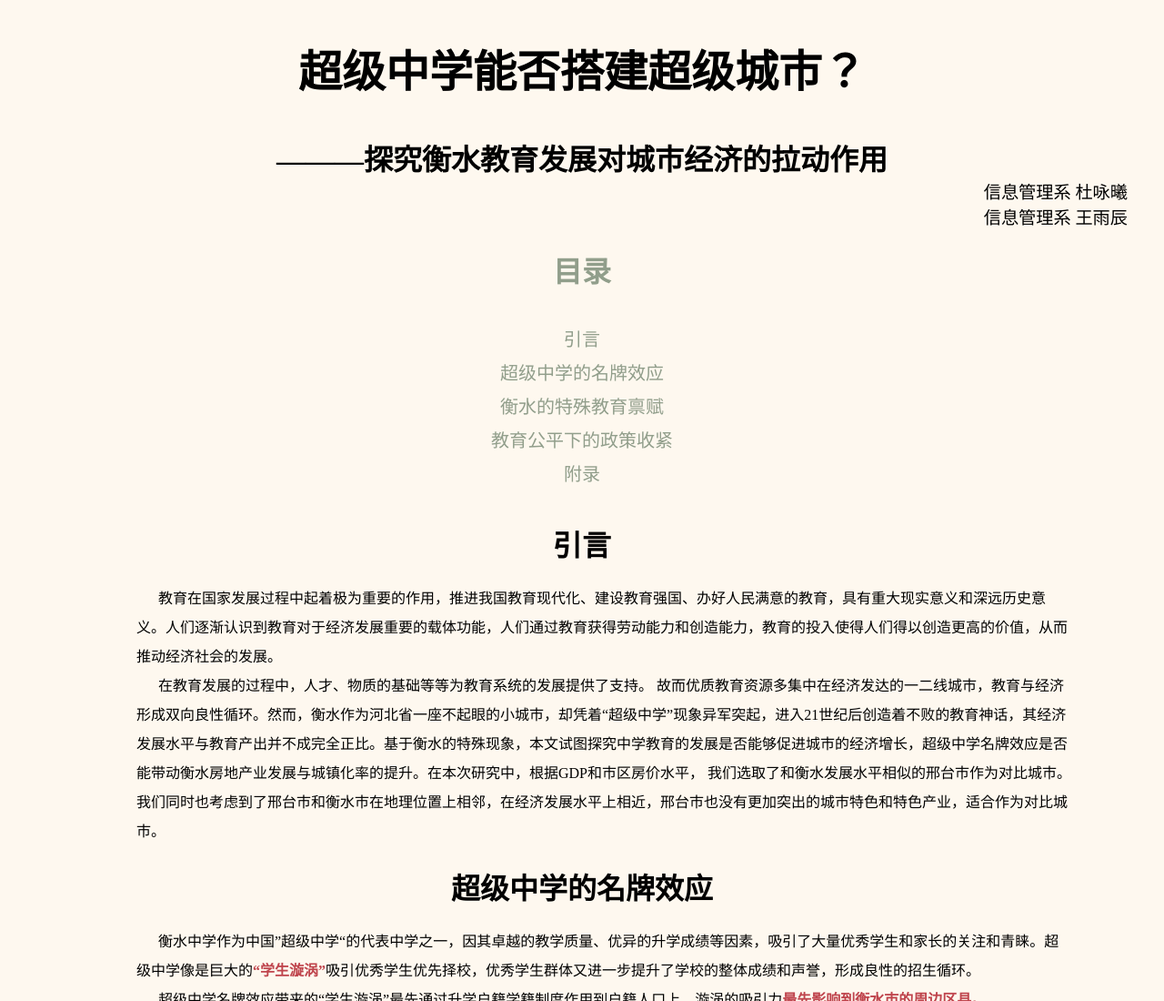
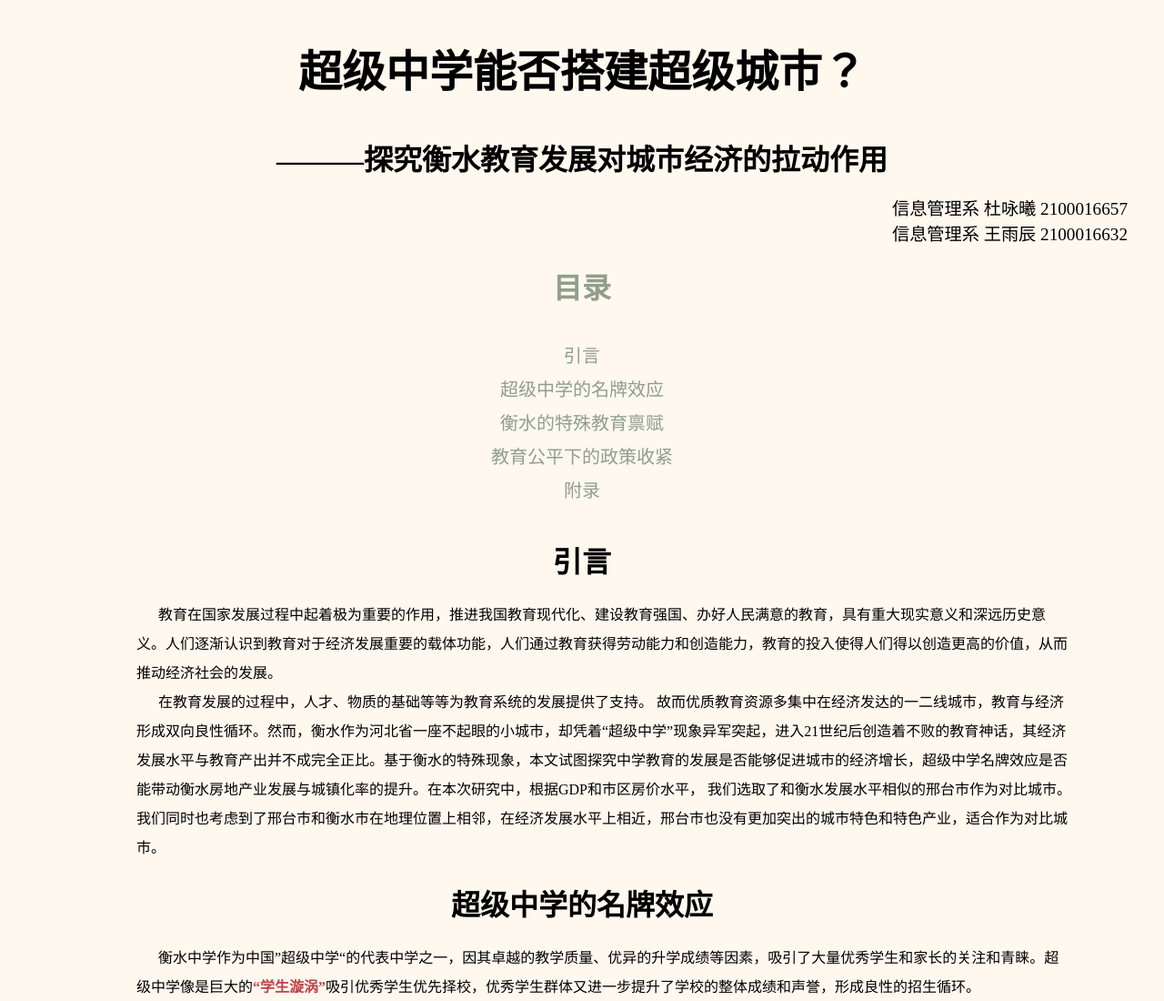
Before and after one commit to Yuki-Du/urban-econ-try, a plain HTML site: page index.html in a window 1280 px wide. Shown: the top 1100 px of the page at 91% size. Drawn offline with Linux system fonts and the light colour scheme.

Commit message:
html新增学号

```diff
--- a/index.html
+++ b/index.html
@@ -18,8 +18,9 @@
 <body>
     <div id="title_name">超级中学能否搭建超级城市？</div>
     <div id="title_name2">———探究衡水教育发展对城市经济的拉动作用</div>
-    <div id="subtitle">信息管理系 杜咏曦</div>
-    <div id="subtitle">信息管理系 王雨辰</div>
+    <br>
+    <div id="subtitle">信息管理系 杜咏曦 2100016657</div>
+    <div id="subtitle">信息管理系 王雨辰 2100016632</div>
     <h1 style="text-align: center;color:#919e8b;font-family: 楷体;">目录</h1>
     <div class="table">
     <nav style="text-align: center;">
```
